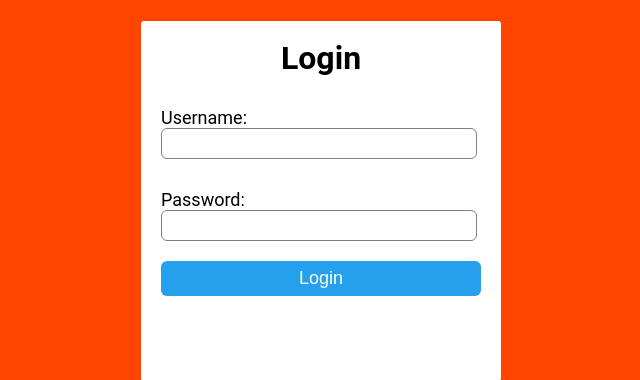
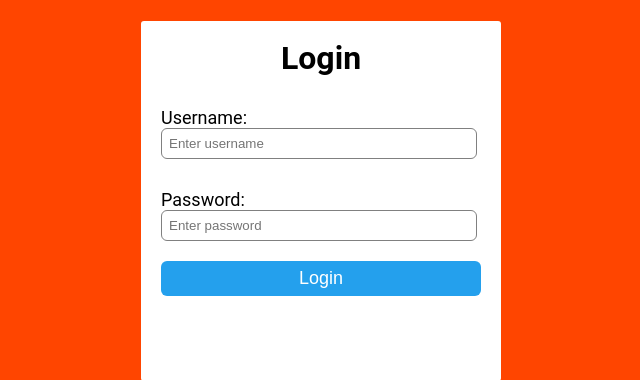
Before and after one commit to SaadMaybe/G3_Reddit_Clone, a Flask app: page / in a window 1280 px wide. Shown: the top 380 px of the page, without its empty margins (319-959 px from the left). Run offline with Flask 2, Linux system fonts and the light colour scheme; data that the repository does not hold is empty; some libraries are stand-ins or nearby versions.

Commit message:
query starting

```diff
--- a/main.py
+++ b/main.py
@@ -1,4 +1,4 @@
-from flask import Flask, render_template
+from flask import Flask, render_template, request
 from flask_mysqldb import MySQL
 
 app = Flask(__name__)
@@ -13,13 +13,18 @@ mysql = MySQL(app)
 @app.route("/")
 def home():
     cursor = mysql.connection.cursor()
-    cursor.execute('''SHOW DATABASES''')
-    for x in cursor:
+    cursor.execute('INSERT INTO reddit2.users VALUES(saad, 1234, 0)')
+    cursor1 = mysql.connection.cursor()
+    cursor1.execute('select * from reddit2.users')
+
+    for x in cursor1:
         print(x)
     return render_template("login.html")
 
 @app.route("/signup.html")
 def signup():
+    # sender = request.values.get('username', 'Someone')
+    # print()
     return render_template("signup.html")
 
 
--- a/templates/login.html
+++ b/templates/login.html
@@ -8,10 +8,10 @@
       <h1>Login</h1>
       <form>
         <label>Username: </label>
-        <input type="username" placeholder="" />
+        <input name = "username" type="text" placeholder="Enter username" />
         <label>Password: </label>
-        <input type="password" placeholder="" />
-        <input type="button" value="Login" />
+        <input name = "password" type="password" placeholder="Enter password" />
+        <input name = "buttonLogin" type="button" value="Login" />
       </form>
     </div>
     <p class="p1">
--- a/templates/signup.html
+++ b/templates/signup.html
@@ -8,10 +8,10 @@
       <h1>Sign Up</h1>
       <form>
         <label>Username: </label>
-        <input type="username" placeholder="" />
+        <input name ="username" type="text" placeholder="Enter username" />
         <label>Password: </label>
-        <input type="password" placeholder="" />
-        <input type="button" value="Sign Up" />
+        <input name ="password" type="password" placeholder="Enter password" />
+        <input name ="button-login" type="button" value="Sign Up" />
       </form>
 
     </div>
```
